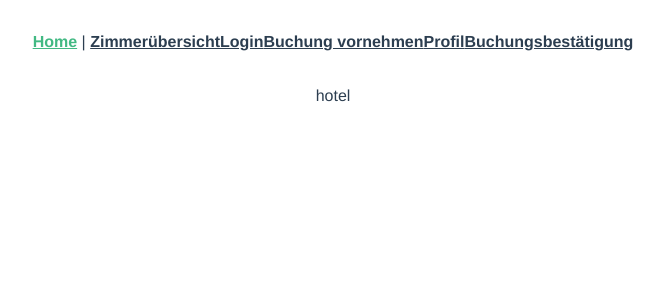
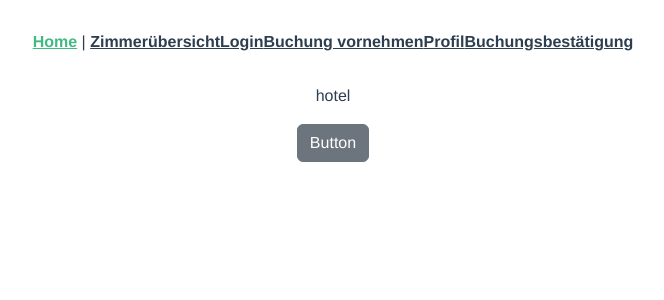
Before and after one commit to eynimeni/vueHotel, a Vue app: page / in a window 1280 px wide. Shown: the top 300 px of the page, without its empty margins (307-971 px from the left). Built offline with nearby package versions, Linux system fonts and the light colour scheme.

Commit message:
bootstrap ist jetzt richtig eingebaut

```diff
--- a/package.json
+++ b/package.json
@@ -23,7 +23,8 @@
     "@vue/cli-plugin-router": "~5.0.0",
     "@vue/cli-service": "~5.0.0",
     "eslint": "^7.32.0",
-    "eslint-plugin-vue": "^8.0.3"
+    "eslint-plugin-vue": "^8.0.3",
+    "unplugin-vue-components": "^0.22.9"
   },
   "eslintConfig": {
     "root": true,
--- a/src/components/HotelComponent.vue
+++ b/src/components/HotelComponent.vue
@@ -1,6 +1,7 @@
 <template>
   <header-component></header-component>
   <div><p>hotel</p></div>
+  <b-button>Button</b-button>
 </template>
 
 <script>
--- /dev/null
+++ b/src/components/subComponents/FormComponent.vue
@@ -0,0 +1,13 @@
+<template>
+  <b-button>Button</b-button>
+</template>
+
+<script>
+export default {
+  name: "FormComponent"
+}
+</script>
+
+<style scoped>
+
+</style>
--- a/src/main.js
+++ b/src/main.js
@@ -6,5 +6,4 @@ import router from './router'
 import 'bootstrap/dist/css/bootstrap.css'
 import 'bootstrap-vue-3/dist/bootstrap-vue-3.css'
 
-
-createApp(App).use(router, BootstrapVue3).mount('#app')
+createApp(App).use(router).use(BootstrapVue3).mount('#app')
```
Also changed, not shown: 1 other file (tests, documents, lock files or other folders).
